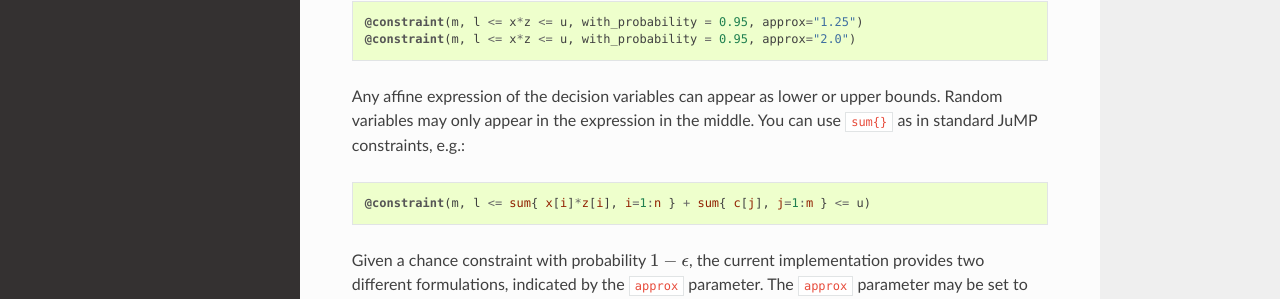
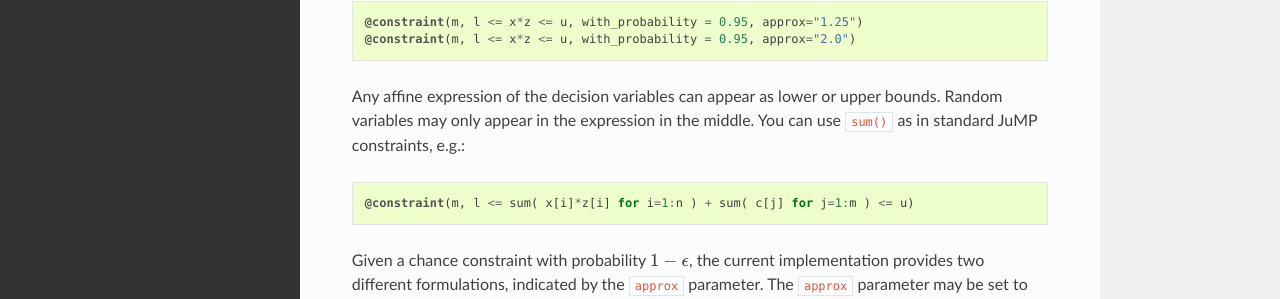
Before and after one commit to mlubin/JuMPChance.jl, a Sphinx documentation site: the page built from doc/twoside.rst, in a window 1280 px wide and 1323 px high. Shown: the part 646-945 px from the top of the window. Built offline with Sphinx 7.4.7 and the Read the Docs theme 2.0.0, drawn with Linux system fonts in a browser that asks for light colours.

Commit message:
update for JuMP syntax changes

```diff
--- a/appveyor.yml
+++ b/appveyor.yml
@@ -1,7 +1,5 @@
 environment:
   matrix:
-  - JULIAVERSION: "julialang/bin/winnt/x86/0.4/julia-0.4-latest-win32.exe"
-  - JULIAVERSION: "julialang/bin/winnt/x64/0.4/julia-0.4-latest-win64.exe"
   - JULIAVERSION: "julialang/bin/winnt/x86/0.5/julia-0.5-latest-win32.exe"
   - JULIAVERSION: "julialang/bin/winnt/x64/0.5/julia-0.5-latest-win64.exe"
   - JULIAVERSION: "julianightlies/bin/winnt/x86/julia-latest-win32.exe"
--- a/doc/twoside.rst
+++ b/doc/twoside.rst
@@ -30,9 +30,9 @@ The syntax for two-sided constraints is as follows::
     @constraint(m, l <= x*z <= u, with_probability = 0.95, approx="1.25")
     @constraint(m, l <= x*z <= u, with_probability = 0.95, approx="2.0")
 
-Any affine expression of the decision variables can appear as lower or upper bounds. Random variables may only appear in the expression in the middle. You can use ``sum{}`` as in standard JuMP constraints, e.g.::
+Any affine expression of the decision variables can appear as lower or upper bounds. Random variables may only appear in the expression in the middle. You can use ``sum()`` as in standard JuMP constraints, e.g.::
 
-    @constraint(m, l <= sum{ x[i]*z[i], i=1:n } + sum{ c[j], j=1:m } <= u)
+    @constraint(m, l <= sum( x[i]*z[i] for i=1:n ) + sum( c[j] for j=1:m ) <= u)
 
 Given a chance constraint with probability :math:`1-\epsilon`, the current implementation provides two different formulations, indicated by the ``approx`` parameter. The ``approx`` parameter may be set to ``"1.25"`` or ``"2.0"``. The formulation guarantees that that the constraint will be satisfied with probability :math:`1-approx*\epsilon`. This is *not* a conservative approximation. After a model is solved, you can check the probability level at which a constraint holds as follows::
 
```
Also changed, not shown: .travis.yml, 3 other files.
